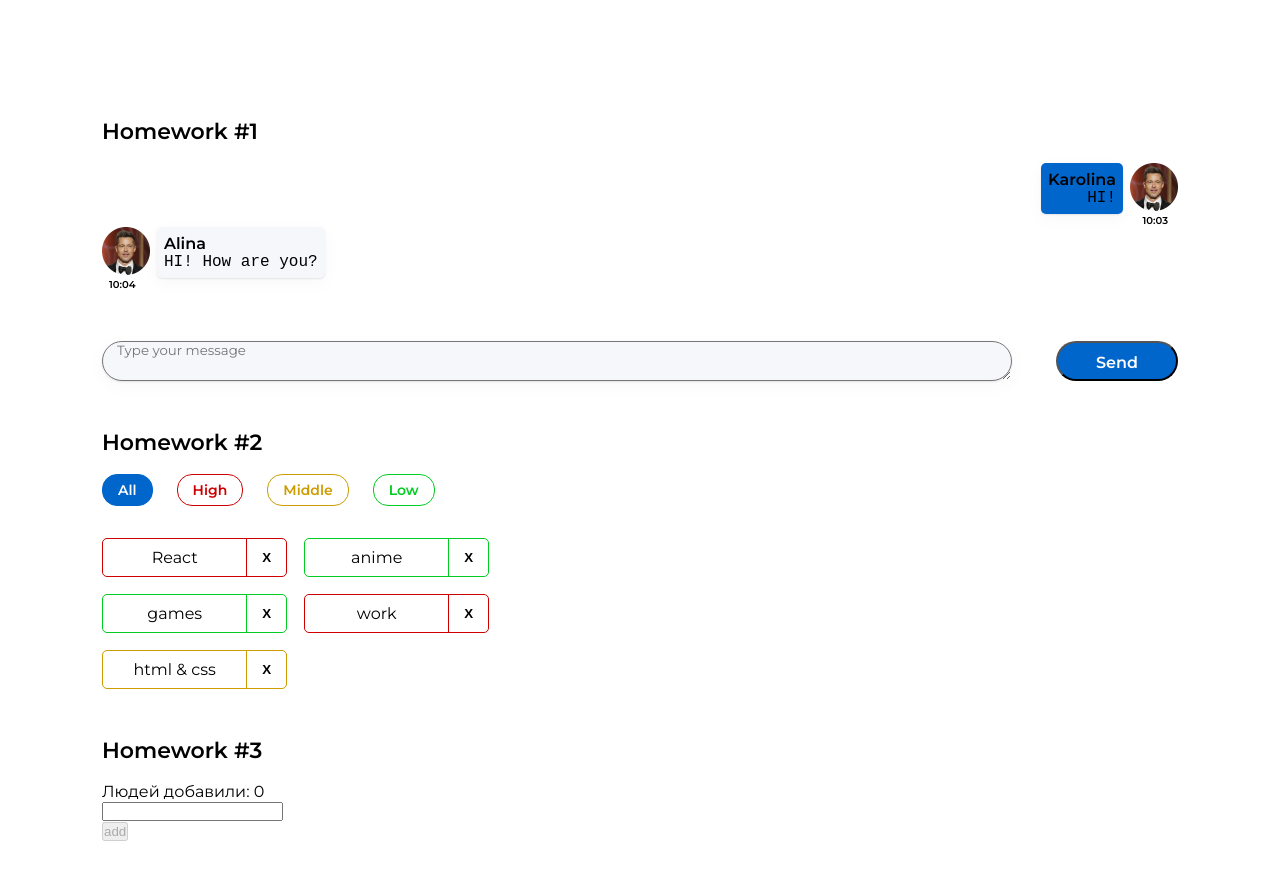
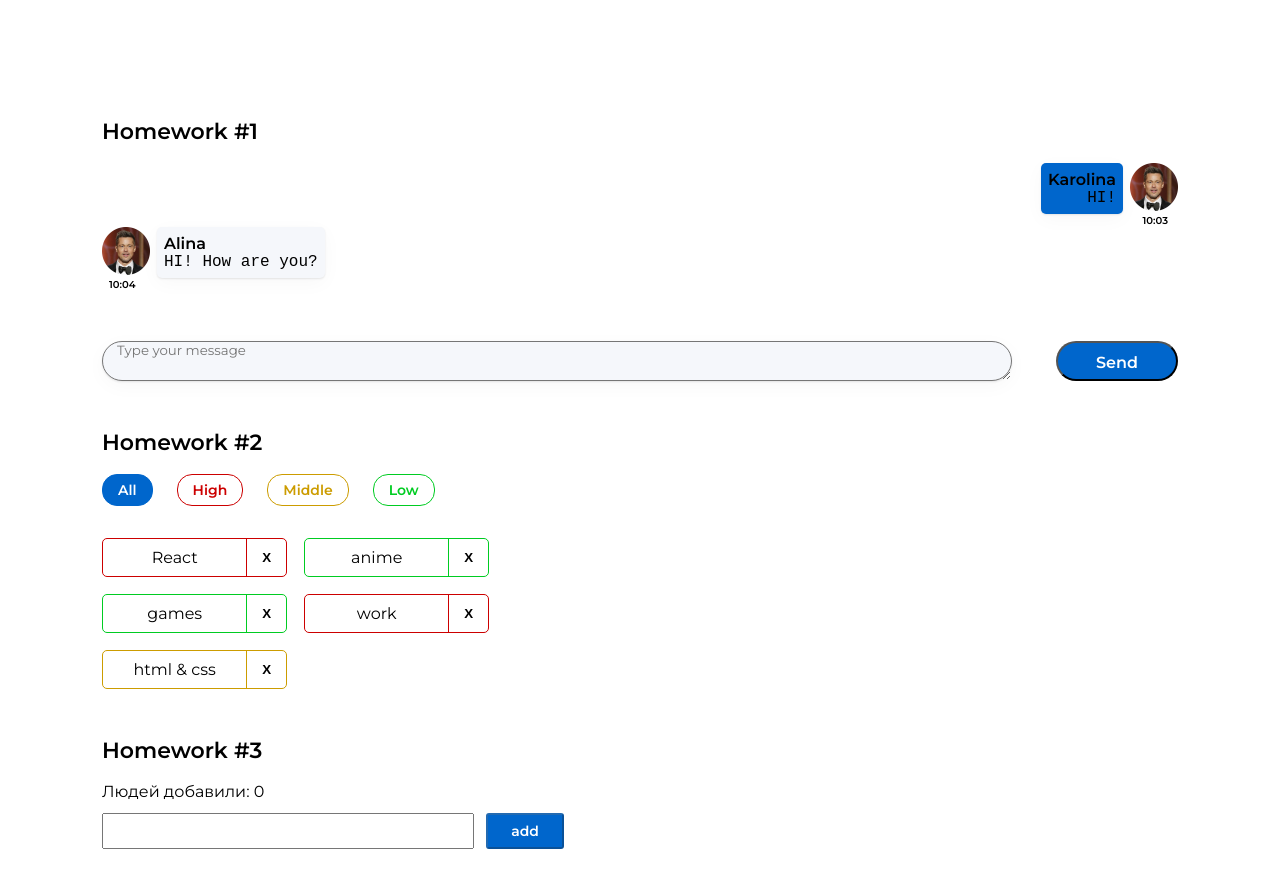
Before and after one commit to KarolinaEsepenok/dzIgnatNew, a React (Create React App) app: page / in a window 1280 px wide. Shown: the top 888 px of the page. Built offline with nearby package versions, Linux system fonts and the light colour scheme.

Commit message:
commitHW3csstask

```diff
--- a/src/s2-homeworks/hw03/Greeting.module.css
+++ b/src/s2-homeworks/hw03/Greeting.module.css
@@ -1,37 +1,71 @@
 .greetingForm {
+
 }
 
 .inputAndButtonContainer {
+    display: flex;
+    flex-direction: row;
+    justify-content: start;
+    margin-top: 12px;
+    margin-bottom: 22px;
+    font-size: 14px;
+    font-weight: 600;
 }
 
 .error {
+color: #CC1439;
 }
 
 .input {
+    width: 372px;
+    height: 36px;
+    margin-right: 12px;
 }
 
 .input:focus {
-
+    outline: none;
+    border: 1px solid #00CC22;
 }
 
 .errorInput {
+border: 2px solid #CC1439;
+    width: 372px;
+    height: 36px;
+    margin-right: 12px;
+
 
 }
 
 .button {
+    color: #FFFFFF;
+background-color: #0066cc;
+border-radius: 3px;
+    width: 78px;
+    height: 36px;
+    border-radius: 3px;
+    font-family: 'Montserrat';
+    font-weight: 600;
+    font-size: 14px;
+    line-height: 20px;
 }
 
-.button:focus {
+.button:hover {
+    opacity: 0.5;
+    color: #002E5C;
 }
 
 .button:active {
+
+
 }
 
 .button:disabled {
+
 }
 
 .text {
 }
 
 .greeting {
+    margin-left: 10px;
 }
```
